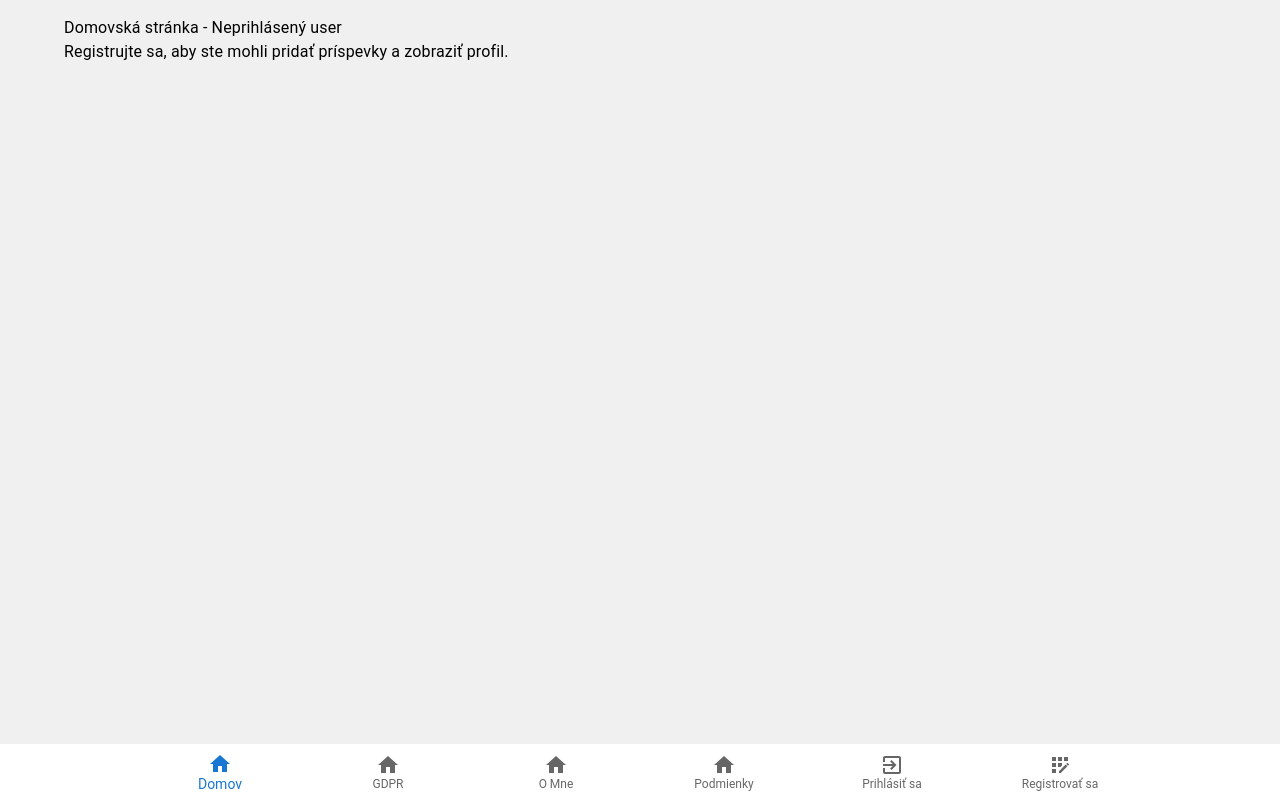
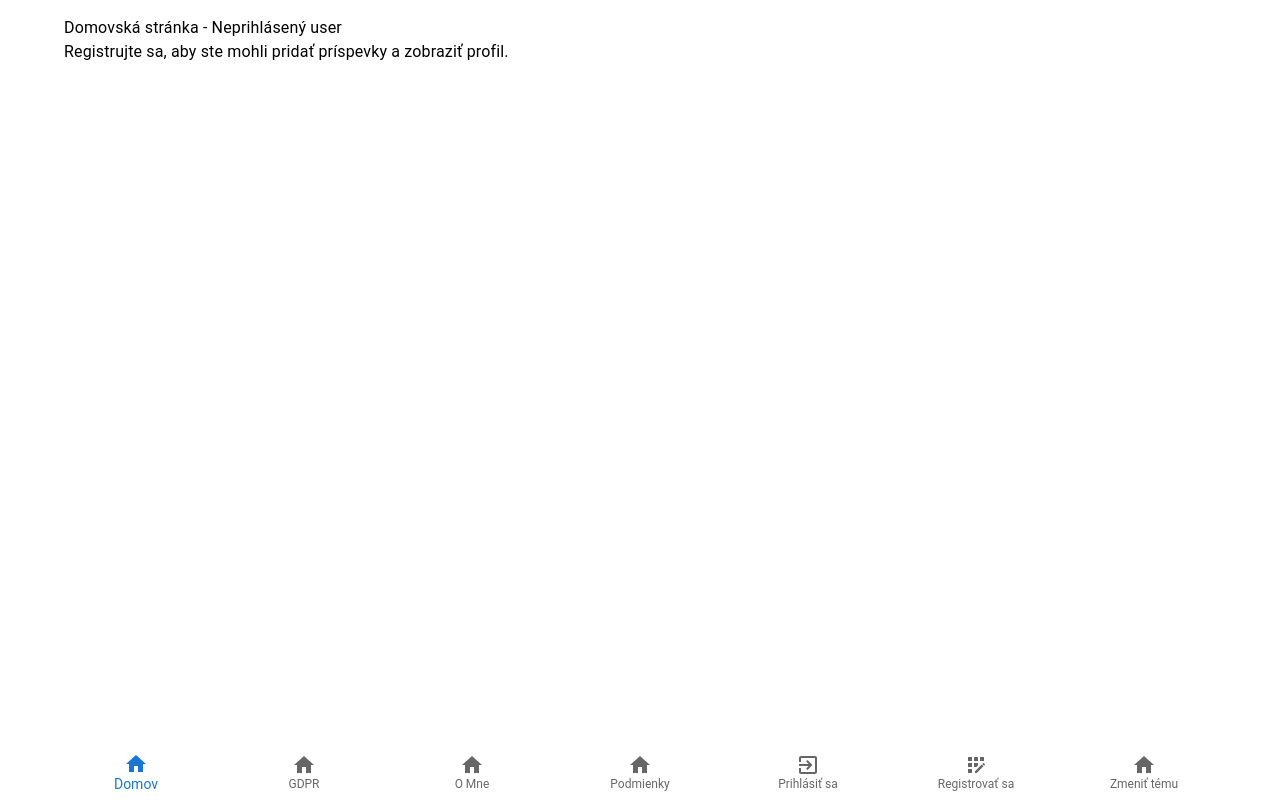
Before and after one commit to MartasDemon/snap-zoska, a Next.js app: page / in a window 1280 px wide. Built offline with nearby package versions, Linux system fonts and the light colour scheme; no server answers.

Commit message:
dark mode ako tak

```diff
--- a/package.json
+++ b/package.json
@@ -4,7 +4,7 @@
   "private": true,
   "scripts": {
     "dev": "next dev",
-    "build":"prisma generate && next build",
+    "build": "prisma generate && next build",
     "postinstall": "prisma generate",
     "start": "next start",
     "lint": "next lint"
@@ -19,6 +19,7 @@
     "@prisma/client": "^5.22.0",
     "next": "^14.2.14",
     "next-auth": "^4.24.8",
+    "next-themes": "^0.4.4",
     "react": "^18",
     "react-dom": "^18"
   },
--- a/src/app/globals.css
+++ b/src/app/globals.css
@@ -1,10 +1,8 @@
 /* src/app/globals.css */
-
 body {
     margin: 0;
     padding: 0;
     font-family: Arial, sans-serif;
-    background-color: #f0f0f0;
   }
 
   h1, p {
--- a/src/app/layout.tsx
+++ b/src/app/layout.tsx
@@ -1,7 +1,9 @@
+// src/app/layout.tsx
 import type { Metadata } from "next";
 import "./globals.css";
 import SimpleBottomNavigation from "../components/NavBar";
 import AuthProvider from "../components/AuthProvider";
+import ThemeProvider from "../components/ThemeProvider";
 
 export const metadata: Metadata = {
   title: "SnapZoska",
@@ -16,10 +18,12 @@ export default function RootLayout({
   return (
     <html lang="sk">
       <body>
-        <AuthProvider>
-          {children}
-          <SimpleBottomNavigation /> {}
-        </AuthProvider>
+        <ThemeProvider>
+          <AuthProvider>
+            {children}
+            <SimpleBottomNavigation />
+          </AuthProvider>
+        </ThemeProvider>
       </body>
     </html>
   );
--- a/src/components/NavBar.tsx
+++ b/src/components/NavBar.tsx
@@ -13,11 +13,13 @@ import AppRegistrationIcon from "@mui/icons-material/AppRegistration";
 import NotificationsIcon from "@mui/icons-material/Notifications";
 import { useRouter, usePathname } from "next/navigation";
 import { Session } from "next-auth";
+import { useThemeContext } from "./ThemeProvider";
 
 export default function SimpleBottomNavigation() {
   const [session, setSession] = React.useState<Session | null>(null);
   const router = useRouter();
-  const pathname = usePathname(); // Get the current route
+  const pathname = usePathname();
+  const { toggleTheme } = useThemeContext(); // Use theme toggler from ThemeProvider
 
   const links = session
     ? [
@@ -26,6 +28,7 @@ export default function SimpleBottomNavigation() {
         { label: "Pridať príspevok", icon: <AddCircleIcon />, path: "/pridat" },
         { label: "Notifikácie", icon: <NotificationsIcon />, path: "/notifikacie" },
         { label: "Odhlásiť sa", icon: <ExitToAppIcon />, action: () => signOut() },
+        { label: "Zmeniť tému", icon: <HomeIcon />, action: toggleTheme }, // Theme toggler
       ]
     : [
         { label: "Domov", icon: <HomeIcon />, path: "/" },
@@ -34,6 +37,7 @@ export default function SimpleBottomNavigation() {
         { label: "Podmienky", icon: <HomeIcon />, path: "/podmienky" },
         { label: "Prihlásiť sa", icon: <ExitToAppIcon />, path: "/auth/prihlasenie" },
         { label: "Registrovať sa", icon: <AppRegistrationIcon />, path: "/auth/registracia" },
+        { label: "Zmeniť tému", icon: <HomeIcon />, action: toggleTheme }, // Theme toggler
       ];
 
   // Fetch session on component mount
--- /dev/null
+++ b/src/components/ThemeProvider.tsx
@@ -0,0 +1,55 @@
+//src\components\ThemeProvider.tsx
+"use client";
+
+import React, { createContext, useState, useMemo, useContext } from "react";
+import { ThemeProvider as MuiThemeProvider, createTheme, CssBaseline, GlobalStyles } from "@mui/material";
+
+
+const ThemeContext = createContext({
+  toggleTheme: () => {},
+  mode: "light" as "light" | "dark",
+});
+
+export const useThemeContext = () => useContext(ThemeContext);
+
+export default function ThemeProvider({ children }: { children: React.ReactNode }) {
+  const [mode, setMode] = useState<"light" | "dark">("light");
+
+  const toggleTheme = () => {
+    setMode((prevMode) => (prevMode === "light" ? "dark" : "light"));
+  };
+
+  const theme = useMemo(
+    () =>
+      createTheme({
+        palette: {
+          mode,
+          background: {
+            default: mode === "light" ? "#ffffff" : "#121212", // Site background
+          },
+          text: {
+            primary: mode === "light" ? "#000000" : "#ffffff", // Text color
+          },
+        },
+      }),
+    [mode]
+  );
+
+  return (
+    <ThemeContext.Provider value={{ toggleTheme, mode }}>
+      <MuiThemeProvider theme={theme}>
+        <CssBaseline />
+        <GlobalStyles
+          styles={{
+            body: {
+              backgroundColor: theme.palette.background.default,
+              color: theme.palette.text.primary,
+              transition: "background-color 0.3s, color 0.3s", // Smooth transition
+            },
+          }}
+        />
+        {children}
+      </MuiThemeProvider>
+    </ThemeContext.Provider>
+  );
+}
```
Also changed, not shown: 1 other file (tests, documents, lock files or other folders).
